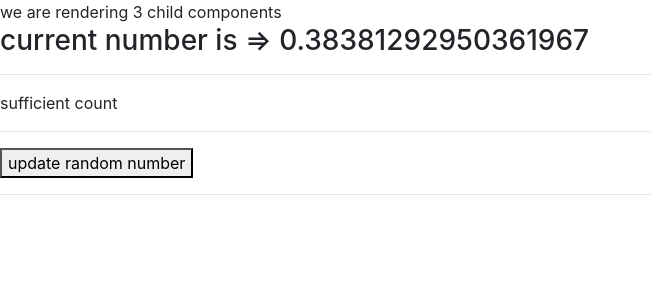
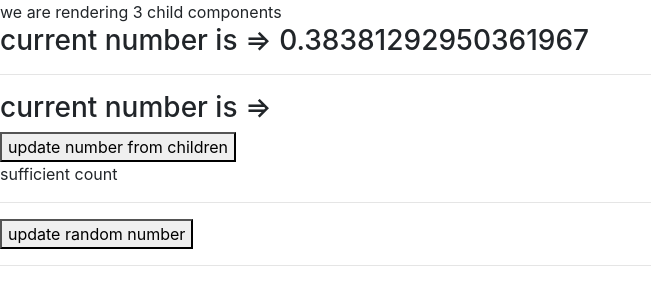
Before and after one commit to da-vaibhav/reactjs-session-xp, a React (Create React App) app: page / in a window 1280 px wide. Shown: the top 300 px of the page, without its empty margins (0-651 px from the left). Built offline with nearby package versions, Linux system fonts and the light colour scheme; the HTML template or start-up script is replaced by a standard one.

Commit message:
pass function as prop to child

```diff
--- a/src/App.jsx
+++ b/src/App.jsx
@@ -15,6 +15,7 @@ class App extends Component {
         <span>we are rendering {childCount} child components</span>
         <FunctionChild num={randomNum} />
         <hr/>
+        <FunctionChild clickEvent={this.updateRandomNum}/>
 
          {(childCount < 3) ? "Less than 3" : "sufficient count" }
 
--- a/src/fn-child.js
+++ b/src/fn-child.js
@@ -1,5 +1,14 @@
 import React from "react";
 
 export default function FunctionChild (props) {
-  return <h3>current number is => {props.num}</h3>;
+  return(
+    <div>
+      <h3>current number is => {props.num}</h3>
+      {
+        props.clickEvent
+        ? <button onClick={props.clickEvent}>update number from children</button>
+        : null
+      }
+    </div>
+  )
 }
```
